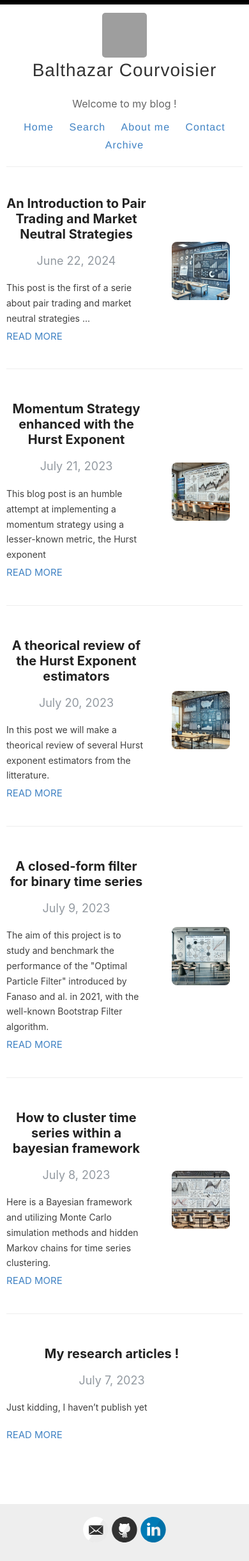
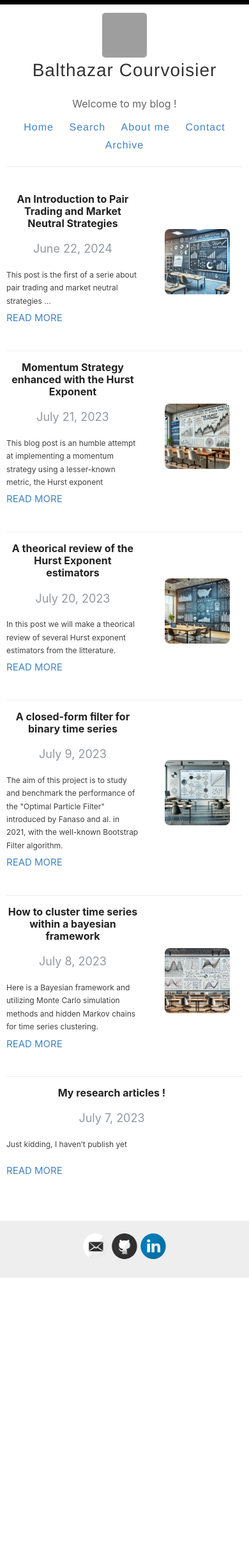
Before and after one commit to Zaltarba/blog, a Jekyll site: the page built from index.html, in a window 390 px wide. Shown: the whole page at 64% size. Built offline with Jekyll 4.4.1, drawn with Linux system fonts in a browser that asks for light colours; the list of posts is cut into pages by our own code; after the commit the page ends 1997 px from its top, so only the background shows below that.

Commit message:
Update index.html

```diff
--- a/index.html
+++ b/index.html
@@ -34,11 +34,11 @@ layout: default
     .post {
       display: flex;
       flex-direction: row;
-      margin-bottom: 30px;
+      margin-bottom: 0px;
     }
     .post-image {
       flex: 1; /* Smaller part of the golden ratio */
-      max-width: 30%;
+      max-width: 33%;
       display: flex;
       justify-content: center; /* Centers the image horizontally */
       align-items: center; /* Centers the image vertically (if needed) */
@@ -47,6 +47,12 @@ layout: default
     .content {
       flex: 1.618;
       margin-right: 20px;
+    }
+    h1 {
+        font-size: 1rem; /* Smaller title */
+    }
+    .entry {
+        font-size: 0.75rem; /* Smaller text for summary */
     }
   }
   .pagination a, .pagination span {
```
